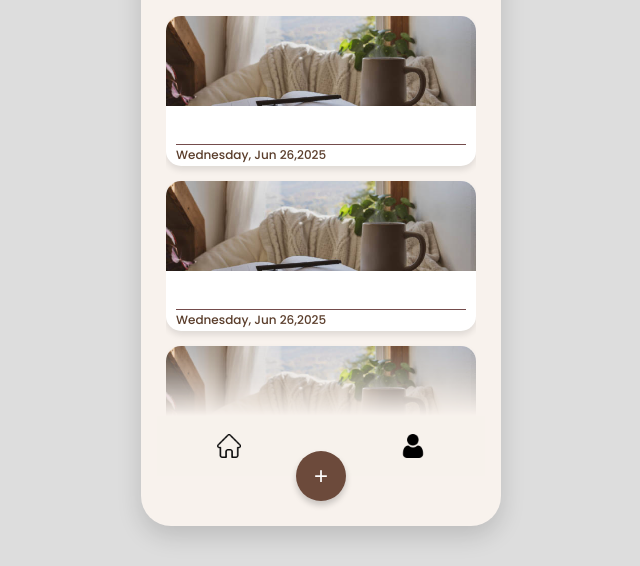
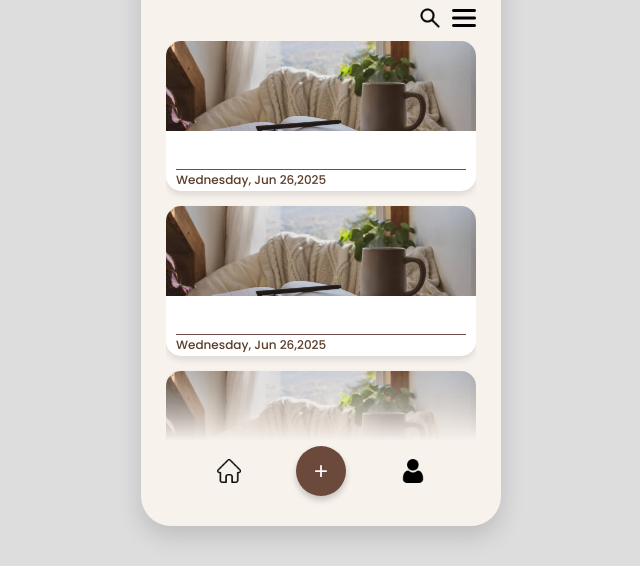
Before and after one commit to takatoshilee/Logify, a plain HTML site: page index.html in a window 1280 px wide. Shown: the part 234-800 px from the top of the page, without its empty margins (319-959 px from the left). Drawn offline with Linux system fonts and the light colour scheme.

Commit message:
update style.css

```diff
--- a/style.css
+++ b/style.css
@@ -55,14 +55,14 @@ body {
     margin: 50px 0px 0px 45px;
     color: #744C4C;
     line-height: 55px;
+    letter-spacing: -2px;
     padding-bottom: 0px;
     box-sizing: border-box; /* Include padding in width calculation */
-    letter-spacing: -2px;
 }
 
 .menu_icons {
     position: absolute;
-    top: 167px;
+    top: 200px;
     right: 25px;
     display: flex;
     align-items: center;
@@ -88,7 +88,7 @@ cursor: pointer;
 }
 
 .menu {
-    margin-top: 50px;
+    margin-top: 75px;
     display: flex;
     flex-direction: column;
     align-items: center;
@@ -163,7 +163,7 @@ cursor: pointer;
 
 .add-button {
     position: absolute;
-    bottom: 25px;
+    bottom: 30px;
     left: 50%;
     transform: translateX(-50%);
     z-index: 2;
@@ -212,7 +212,7 @@ cursor: pointer;
     justify-content: center;
     align-items: center;
     height: 60px;
-    padding: 0 20px;
+    padding: 0 10px;
     z-index: 1;
 }
 
```
